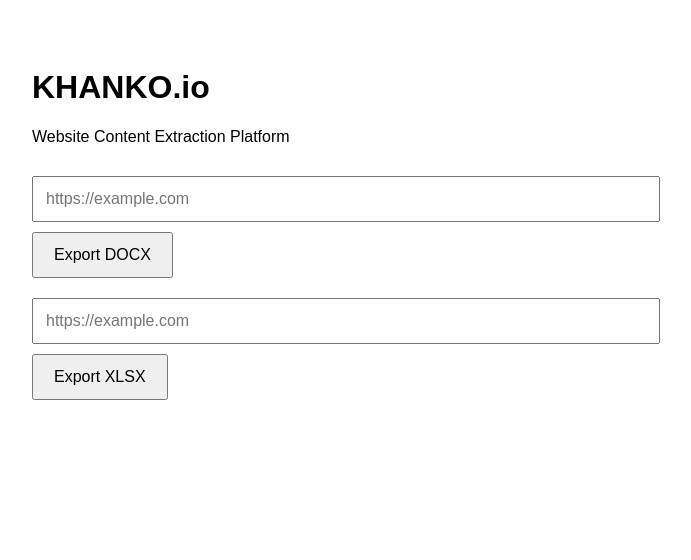
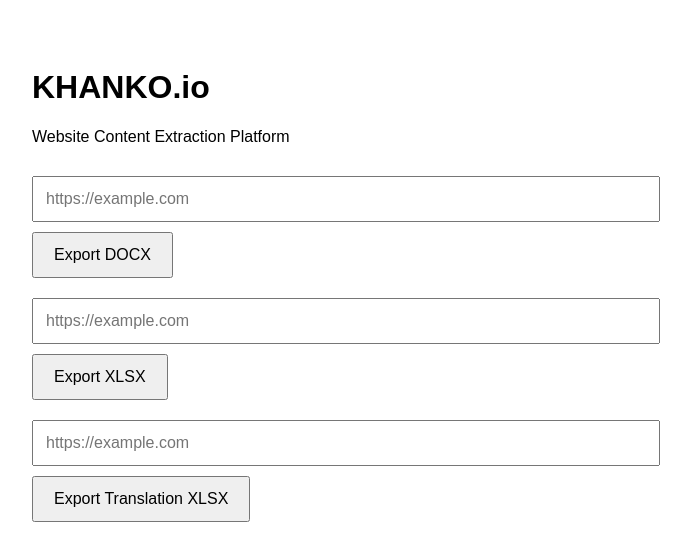
Before and after one commit to KhankoYordanov/khanko-io, a Next.js app: page / in a window 1280 px wide. Shown: the top 560 px of the page, without its empty margins (158-849 px from the left). Built offline with nearby package versions, Linux system fonts and the light colour scheme.

Commit message:
Update page.tsx

```diff
--- a/app/page.tsx
+++ b/app/page.tsx
@@ -34,17 +34,8 @@ export default function HomePage() {
               marginBottom: 10,
             }}
           />
-
           <br />
-
-          <button
-            type="submit"
-            style={{
-              padding: "12px 20px",
-              fontSize: 16,
-              cursor: "pointer",
-            }}
-          >
+          <button type="submit" style={{ padding: "12px 20px", fontSize: 16 }}>
             Export DOCX
           </button>
         </form>
@@ -63,18 +54,29 @@ export default function HomePage() {
               marginBottom: 10,
             }}
           />
+          <br />
+          <button type="submit" style={{ padding: "12px 20px", fontSize: 16 }}>
+            Export XLSX
+          </button>
+        </form>
 
+        <form method="POST" action="/api/export-translation-xlsx">
+          <input
+            name="url"
+            type="url"
+            placeholder="https://example.com"
+            required
+            style={{
+              width: "100%",
+              maxWidth: 600,
+              padding: 12,
+              fontSize: 16,
+              marginBottom: 10,
+            }}
+          />
           <br />
-
-          <button
-            type="submit"
-            style={{
-              padding: "12px 20px",
-              fontSize: 16,
-              cursor: "pointer",
-            }}
-          >
-            Export XLSX
+          <button type="submit" style={{ padding: "12px 20px", fontSize: 16 }}>
+            Export Translation XLSX
           </button>
         </form>
       </div>
```
